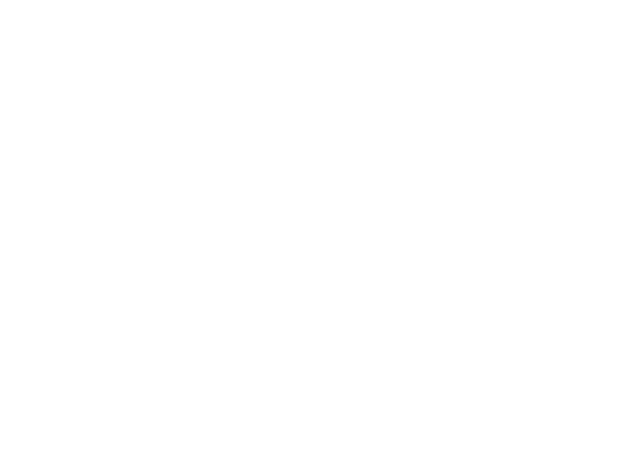
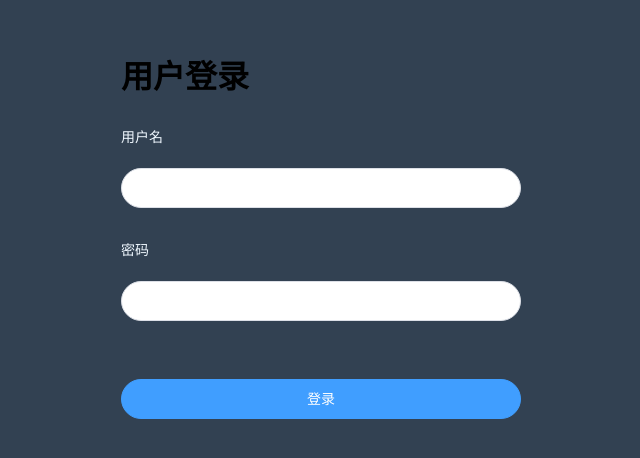
Before and after one commit to MayRains/vueinaction, a Vue app: page /#/login in a window 1280 px wide. Shown: the part 164-622 px from the top of the page, without its empty margins (319-959 px from the left). Built offline with nearby package versions, Linux system fonts and the light colour scheme.

Commit message:
登录成功保存token

```diff
--- /dev/null
+++ b/src/components/home/home.vue
@@ -0,0 +1,10 @@
+<template>
+  <div>home</div>
+</template>
+
+<script>
+export default {}
+</script>
+
+<style>
+</style>
--- a/src/components/login/login.vue
+++ b/src/components/login/login.vue
@@ -34,23 +34,37 @@ export default {
     }
   },
   methods: {
-    handleLogin () {
-      this.$http.post('login', this.formLabelAlign).then(res => {
-        // console.log(res)
-        // 登陆成功-- 跳转界面 提示登陆成功 || 不成功 --提示原因 msg
+    async handleLogin () {
+      // this.$http.post('login', this.formLabelAlign).then(res => {
+      //   // console.log(res)
+      //   // 登陆成功-- 跳转界面 提示登陆成功 || 不成功 --提示原因 msg
+      //   const {
+      //     // eslint-disable-next-line no-unused-vars
+      //     data,
+      //     meta: { msg, status }
+      //   } = res.data
+      //   if (status === 200) {
+      //     // 跳转 home
+      //     this.$router.push({ name: 'home' })
+      //     this.$message.success(msg)
+      //   } else {
+      //     this.$message.error(msg)
+      //   }
+      // })
+      // 让异步代码看起来像同步代码 ES7 - async+await
+      const res = await this.$http.post('login', this.formLabelAlign)
       const {
-          // eslint-disable-next-line no-unused-vars
         data,
-          // eslint-disable-next-line no-unused-vars
         meta: { msg, status }
       } = res.data
       if (status === 200) {
-          // this.$router.push({ name: 'home' })
+        // 保存 token
+        localStorage.setItem('token', data.token)
+        this.$router.push({ name: 'home' })
         this.$message.success(msg)
       } else {
         this.$message.error(msg)
       }
-      })
     }
   }
 }
--- a/src/router/index.js
+++ b/src/router/index.js
@@ -2,16 +2,21 @@ import Vue from 'vue'
 import Router from 'vue-router'
 // @ -- 自动找到 src 文件夹
 import Login from '@/components/login/login.vue'
+import Home from '@/components/home/home.vue'
 
 Vue.use(Router)
 
 export default new Router({
-  routes: [
-    {
-      name: 'login',
-      path: '/',
-      component: Login
-
-    }
-  ]
+  routes: [{
+    path: '/',
+    redirect: '/login'
+  }, {
+    name: 'login',
+    path: '/login',
+    component: Login
+  }, {
+    name: 'home',
+    path: '/',
+    component: Home
+  }]
 })
```
Lines whose indentation alone changed are shown as unchanged.
